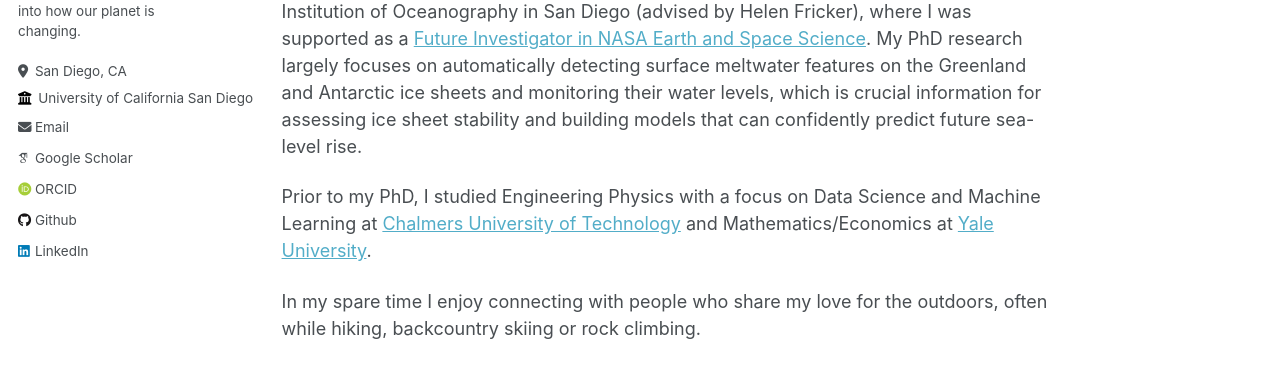
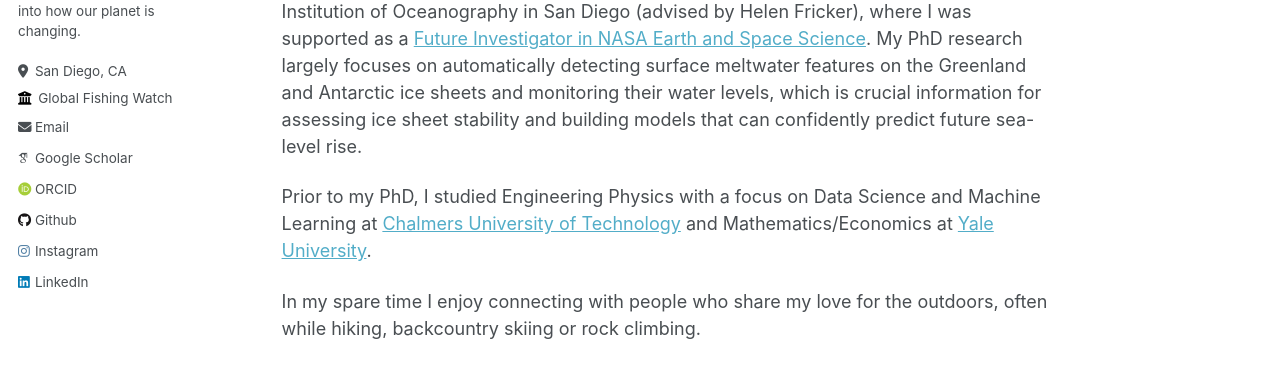
Before and after one commit to fliphilipp/fliphilipp.github.io, a Jekyll site: the page built from _pages/about.md, in a window 1280 px wide. Shown: the part 393-770 px from the top of the page. Built offline with Jekyll 4.4.1, drawn with Linux system fonts in a browser that asks for light colours; some web fonts are replaced.

Commit message:
Update _config.yml, change employer

```diff
--- a/_config.yml
+++ b/_config.yml
@@ -26,9 +26,9 @@ author:
   pronouns         : "he/him"
   bio              : "I use satellite remote sensing and geospatial data analysis to produce actionable insights into how our planet is changing."
   location         : "San Diego, CA"
-  employer         : "University of California San Diego"
+  employer         : "Global Fishing Watch"
   uri              : # URL
-  email            : "parndt@ucsd.edu"
+  email            : "psarndt93@gmail.com"
 
   # Academic websites
   arxiv            : # URL - Update with the correct link to your profile
@@ -54,7 +54,7 @@ author:
   goodreads        : # Username
   google_plus      : # Username
   keybase          : # Username
-  instagram        : # "fliphilipp"
+  instagram        : "fliphilipp"
   lastfm           : # Username
   linkedin         : "philipparndt"
   mastodon         : # URL
```
